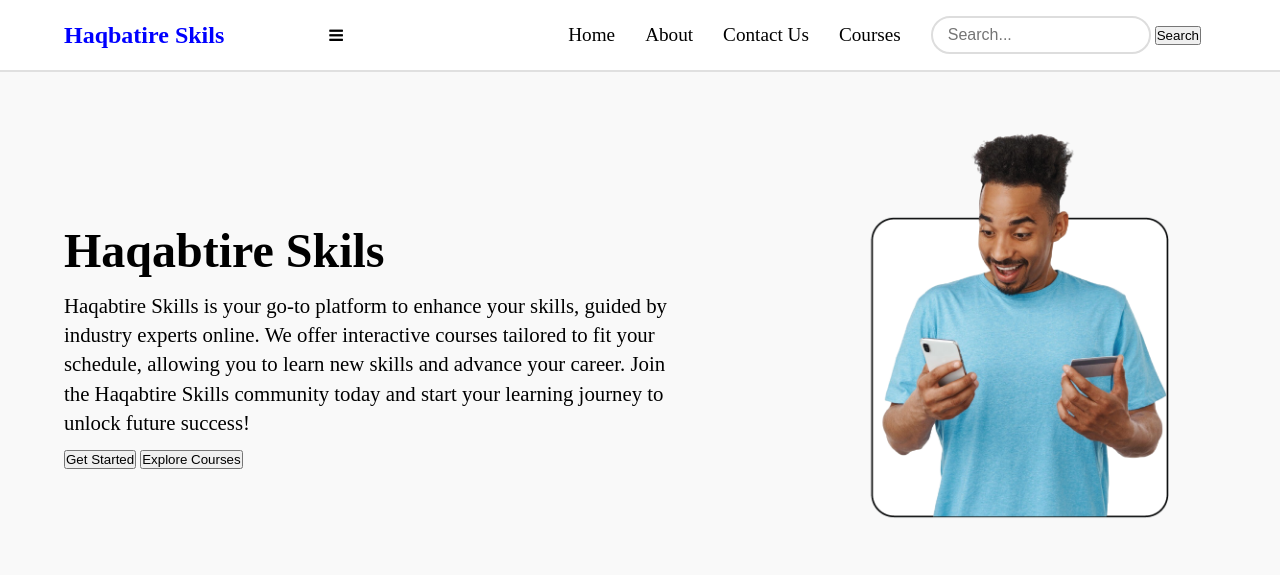
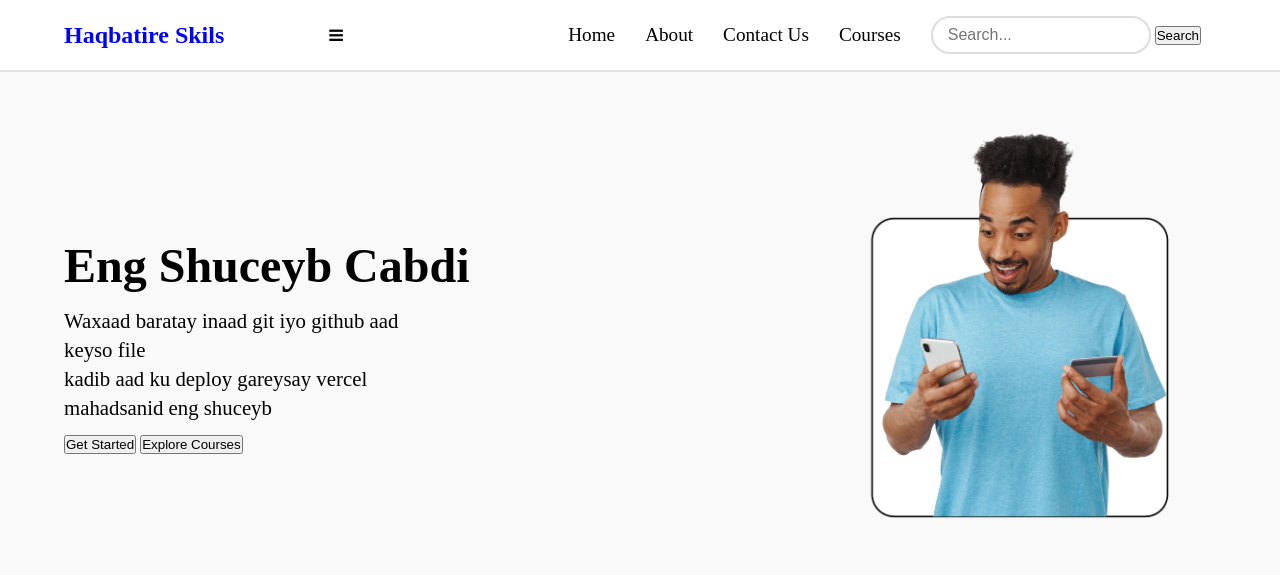
Before and after one commit to shuceybcabdi12/portfolio-website, a plain HTML site: page index.html in a window 1280 px wide. Drawn offline with Linux system fonts and the light colour scheme.

Commit message:
second comit

```diff
--- a/index.html
+++ b/index.html
@@ -35,8 +35,8 @@
 
 <div class="section-hero">
     <div class="left">
-        <h1>Haqabtire Skils</h1>
-        <p>Haqabtire Skills is your go-to platform to enhance your skills, guided by industry experts online. We offer interactive courses tailored to fit your schedule, allowing you to learn new skills and advance your career. Join the Haqabtire Skills community today and start your learning journey to unlock future success!</p>
+        <h1>Eng Shuceyb Cabdi</h1>
+        <p>Waxaad baratay inaad git iyo github aad keyso file <br> kadib aad ku deploy gareysay vercel <br>mahadsanid eng shuceyb</p>
     <div class="buttons">
         <button class="get">Get Started</button>
         <button class="explore">Explore Courses</button>
```
